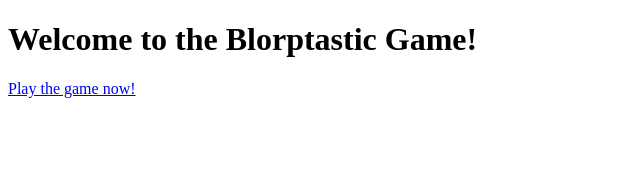
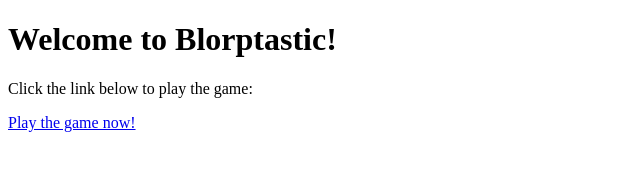
Before and after one commit to Emerc12/Emerc21.github.io, a plain HTML site: page index.html in a window 1280 px wide. Shown: the whole page, without its empty margins (0-640 px from the left). Drawn offline with Linux system fonts and the light colour scheme.

Commit message:
Update index.html

```diff
--- a/index.html
+++ b/index.html
@@ -3,10 +3,11 @@
 <head>
     <meta charset="UTF-8">
     <meta name="viewport" content="width=device-width, initial-scale=1.0">
-    <title>Blorptastic Twine Game</title>
+    <title>Blorptastic Game</title>
 </head>
 <body>
-    <h1>Welcome to the Blorptastic Game!</h1>
-    <p><a href="https://yourusername.github.io/blorptastic/blorptastic.html">Play the game now!</a></p>
+    <h1>Welcome to Blorptastic!</h1>
+    <p>Click the link below to play the game:</p>
+    <a href="https://yourusername.github.io/blorptastic/blorptastic%20(1).html">Play the game now!</a>
 </body>
 </html>
```
